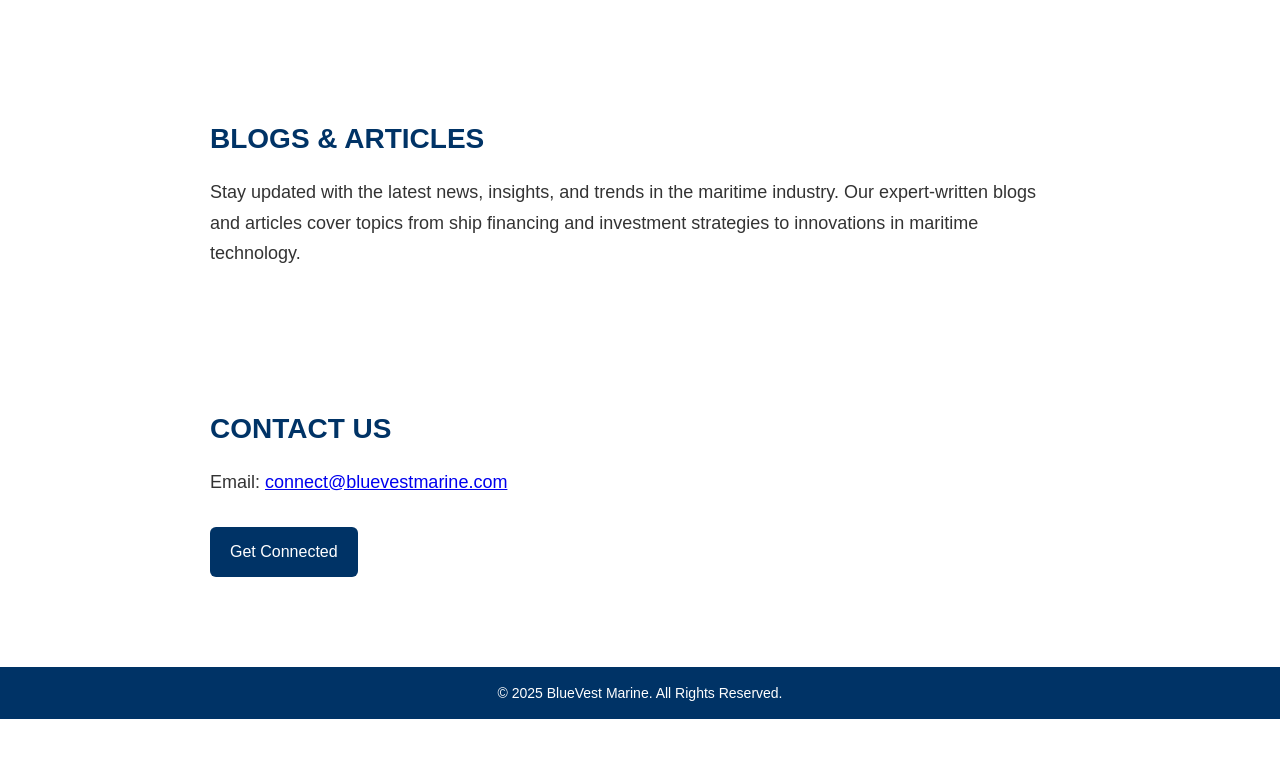
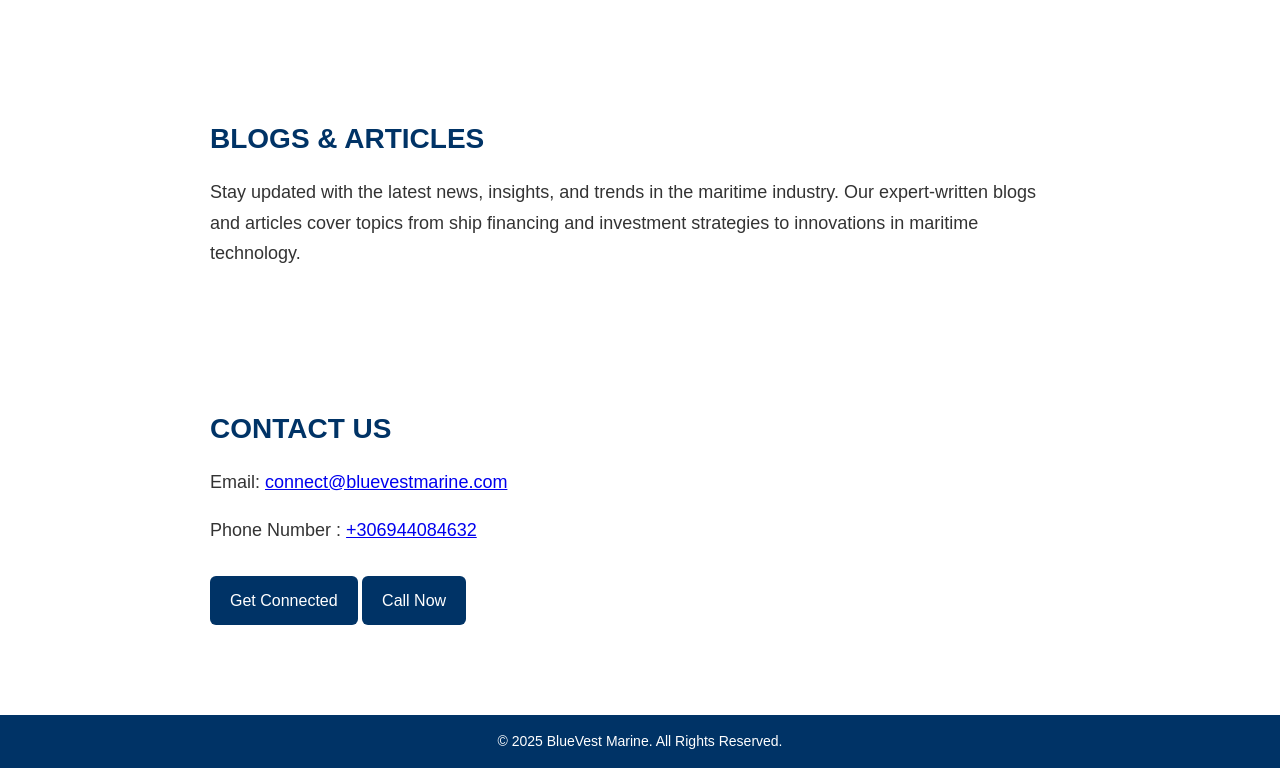
Before and after one commit to bluevestmarine-create/BlueVestMarine.github.io, a plain HTML site: page index.html in a window 1280 px wide. Shown: the part 2952-3720 px from the top of the page. Before the commit the page ends 3671 px from the top, so only its background shows below. Drawn offline with Linux system fonts and the light colour scheme.

Commit message:
Add files via upload

```diff
--- a/index.html
+++ b/index.html
@@ -184,7 +184,9 @@
     <div class="column">
       <h2>CONTACT US</h2>
       <p>Email: <a href="mailto:connect@bluevestmarine.com">connect@bluevestmarine.com</a></p>
+      <p>Phone Number : <a href="tel:+306944084632">+306944084632</a></p>
       <a href="mailto:connect@bluevestmarine.com" class="btn">Get Connected</a>
+      <a class="btn" href="tel:+306944084632">Call Now</a>
     </div>
   </section>
 
```
